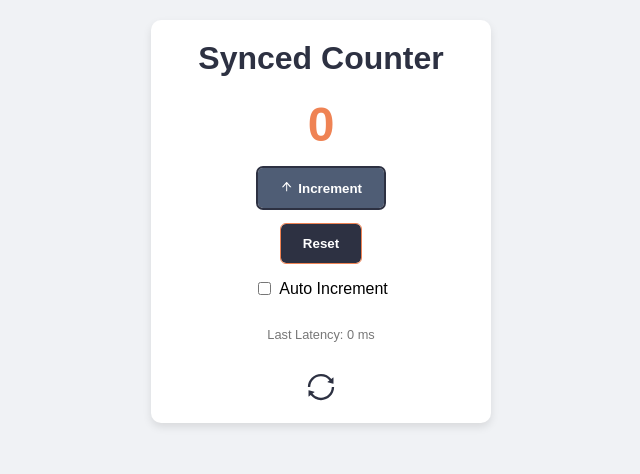
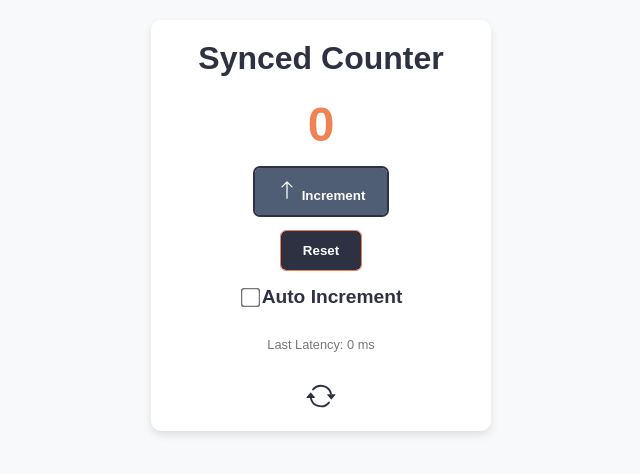
Before and after one commit to AmarnathCJD/SyncTab, a React (Create React App) app: page / in a window 1280 px wide. Shown: the top 474 px of the page, without its empty margins (319-959 px from the left). Built offline with nearby package versions, Linux system fonts and the light colour scheme; no server answers.

Commit message:
Add react-bootstrap-icons package to dependencies and update App.js to use new icons

```diff
--- a/package.json
+++ b/package.json
@@ -4,6 +4,7 @@
   "private": true,
   "dependencies": {
     "react": "^18.2.0",
+    "react-bootstrap-icons": "^1.11.3",
     "react-dom": "^18.2.0",
     "react-icons": "^5.0.1",
     "react-scripts": "^5.0.1"
--- a/src/App.js
+++ b/src/App.js
@@ -1,5 +1,5 @@
 import React, { useState, useEffect } from "react";
-import { AiOutlineArrowUp, AiOutlineSync } from "react-icons/ai";
+import { ArrowUp, ArrowRepeat } from 'react-bootstrap-icons';
 
 const CounterApp = () => {
   const [count, setCount] = useState(0);
@@ -77,13 +77,13 @@ const CounterApp = () => {
   return (
     <div
       style={{
-        background: "#f0f2f5",
+        background: "#f8f9fa", // Changed background color
         minHeight: "100vh",
         display: "flex",
         flexDirection: "column",
         justifyContent: "flex-start",
         alignItems: "center",
-        fontFamily: "'Arial', sans-serif",
+        fontFamily: "Arial, sans-serif",
         padding: "20px",
       }}
     >
@@ -139,11 +139,11 @@ const CounterApp = () => {
               transition: "background-color 0.3s, color 0.3s",
               border: "2px solid transparent",
               outline: "2px solid #2d3142",
-              fontFamily: "'Arial', sans-serif",
+              fontFamily: "Arial, sans-serif",
             }}
             onClick={handleIncrement}
           >
-            <AiOutlineArrowUp style={{ marginRight: "5px" }} />
+            <ArrowUp size={20} style={{ marginRight: "5px" }} />
             Increment
           </button>
           <button
@@ -158,7 +158,7 @@ const CounterApp = () => {
               transition: "background-color 0.3s",
               border: "2px solid transparent",
               outline: "1px solid #ef8354",
-              fontFamily: "'Arial', sans-serif",
+              fontFamily: "Arial, sans-serif",
             }}
             onClick={handleReset}
           >
@@ -169,13 +169,16 @@ const CounterApp = () => {
               type="checkbox"
               checked={autoIncrement}
               onChange={() => setAutoIncrement(!autoIncrement)}
+              style={{ transform: "scale(1.5)", marginRight: "5px" }}
             />
-            <label style={{ marginLeft: "5px" }}>Auto Increment</label>
+            <label style={{ fontSize: "1.2rem", fontWeight: "bold", color: "#2d3142" }}>
+              Auto Increment
+            </label>
           </div>
           <p style={{ fontSize: "0.8rem", color: "#777" }}>
             Last Latency: {latency} ms
           </p>
-          <AiOutlineSync style={{ fontSize: "2rem", color: "#2d3142" }} />
+          <ArrowRepeat size={30} style={{ color: "#2d3142" }} />
         </div>
       </div>
     </div>
```
Also changed, not shown: 1 other file (tests, documents, lock files or other folders).
